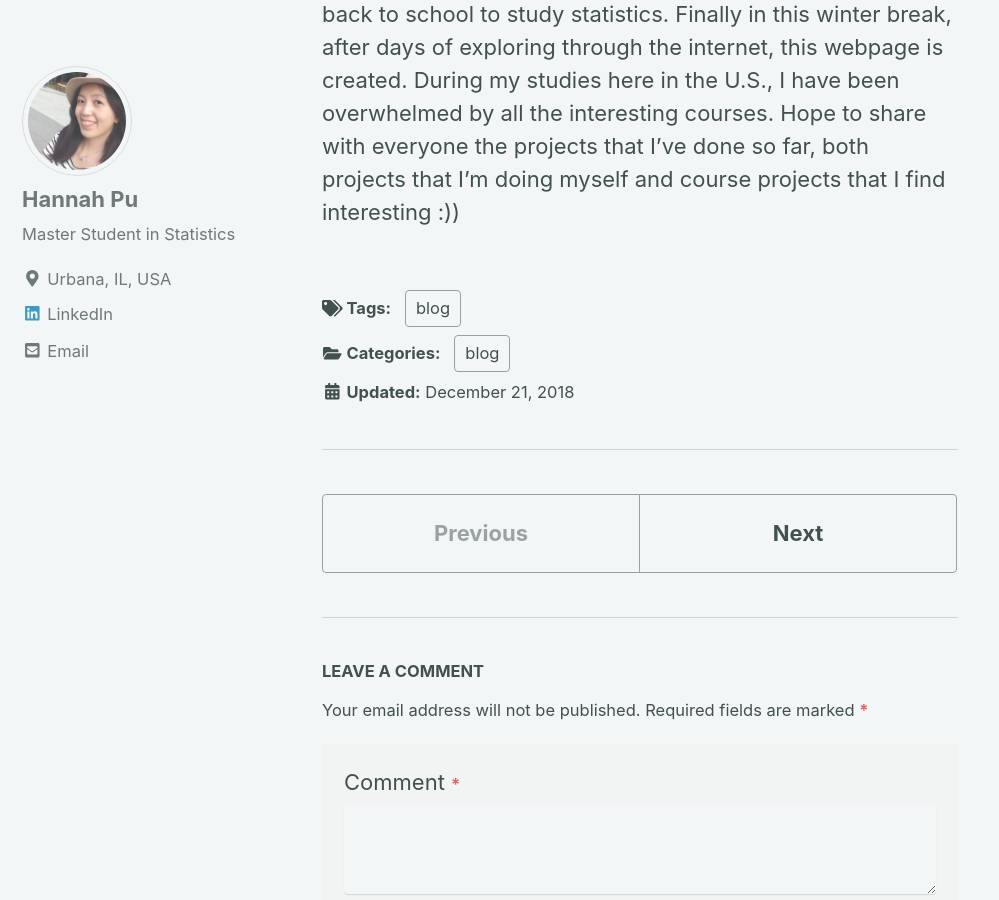
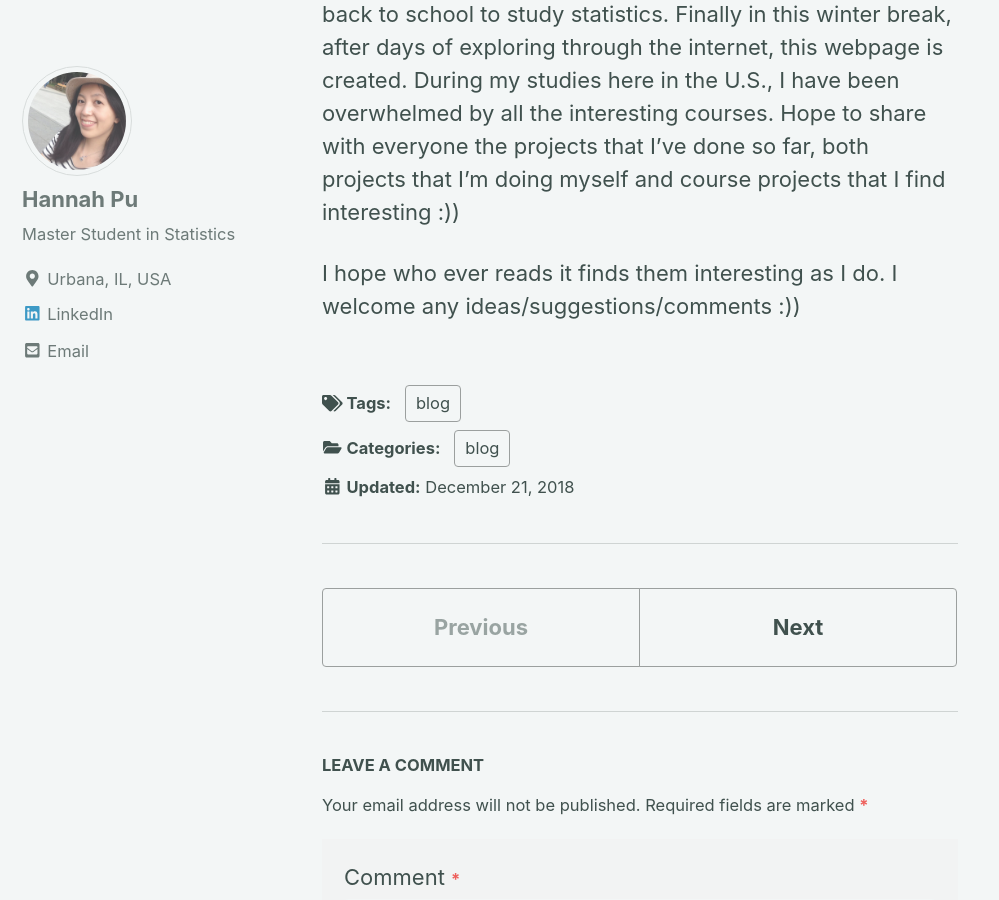
Before and after one commit to hannahpu/hannahpu.github.io, a Jekyll site: the page built from _posts/2018-12-21-firstPost.md, in a window 1280 px wide and 900 px high, scrolled down 372 px. Shown: the whole window, without its empty margins (0-999 px from the left). Built offline with Jekyll 4.4.1, drawn with Linux system fonts in a browser that asks for light colours; cached includes are drawn as plain includes; nearby versions of some CDN libraries.

Commit message:
Update 2018-12-21-firstPost.md

```diff
--- a/_posts/2018-12-21-firstPost.md
+++ b/_posts/2018-12-21-firstPost.md
@@ -10,3 +10,5 @@ header:
 
 ## First post!
 Been wanting to create my own portforlio ever since coming back to school to study statistics. Finally in this winter break, after days of exploring through the internet, this webpage is created. During my studies here in the U.S., I have been overwhelmed by all the interesting courses. Hope to share with everyone the projects that I've done so far, both projects that I'm doing myself and course projects that I find interesting :))
+
+I hope who ever reads it finds them interesting as I do. I welcome any ideas/suggestions/comments :))
```
